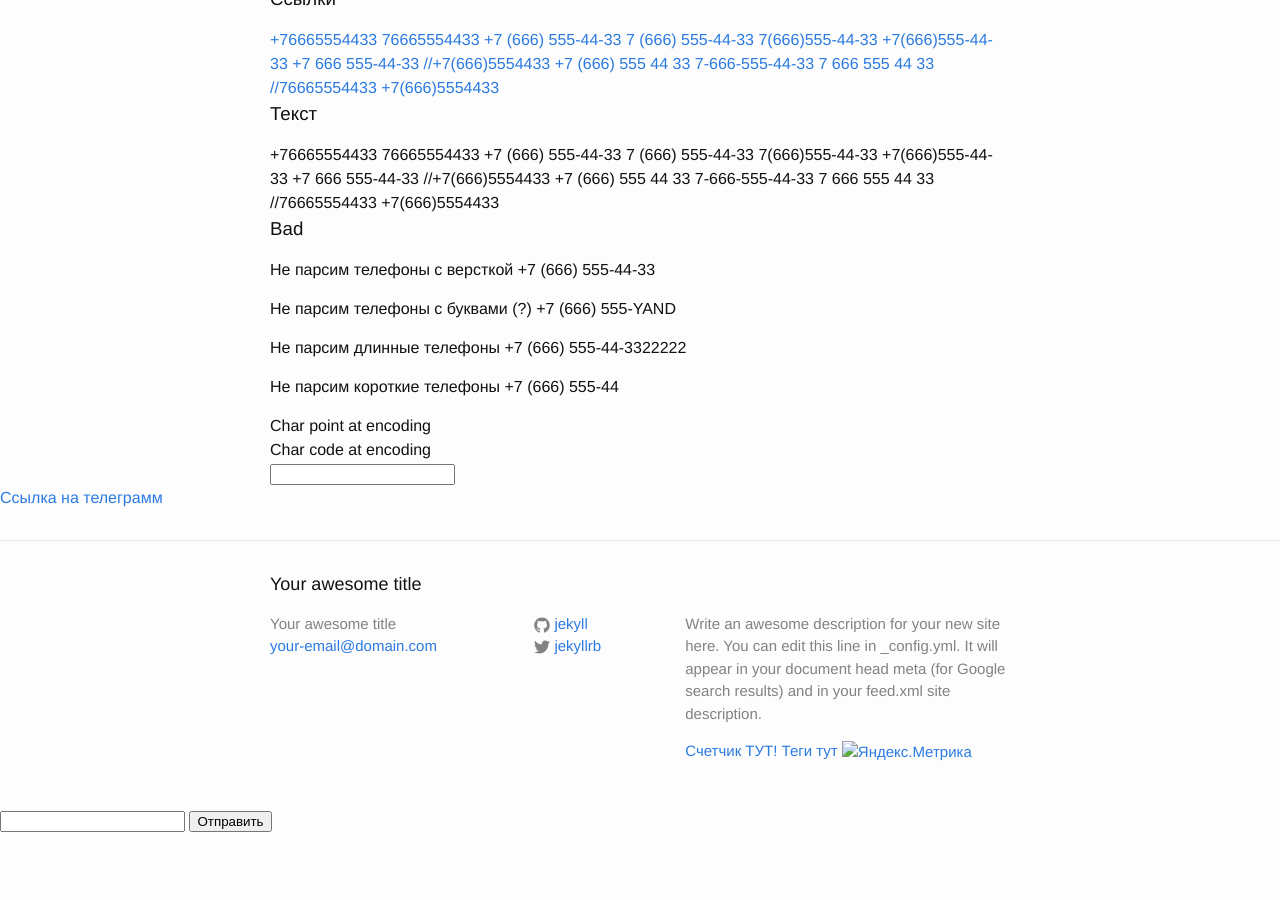
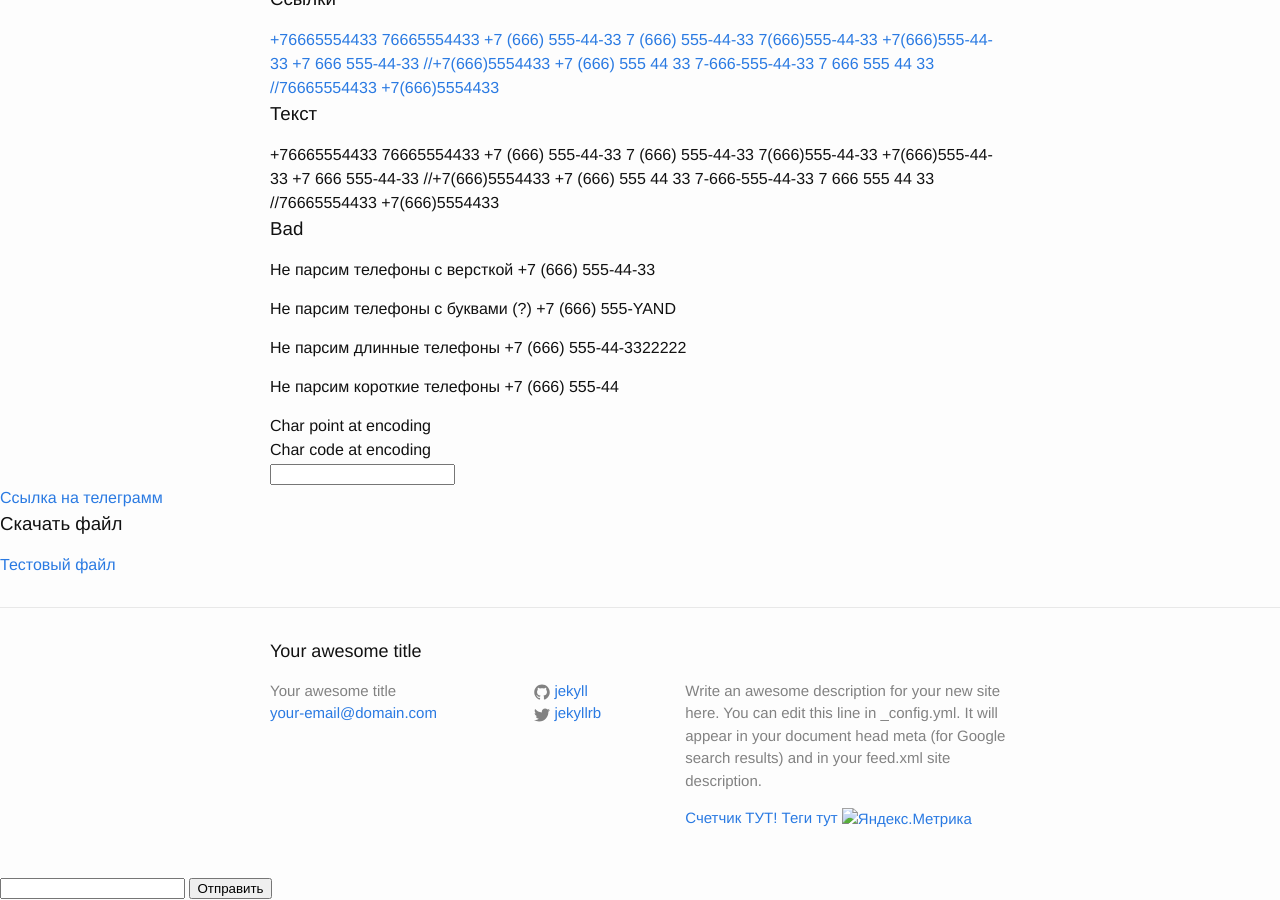
Before and after one commit to ddspb/ddspb.github.io, a Jekyll site: the page built from index.html, in a window 1280 px wide and 900 px high, scrolled down 5547 px. Built offline with Jekyll 4.4.1, drawn with Linux system fonts in a browser that asks for light colours; before the commit the page ends 6380 px from its top, so only the background shows below that.

Commit message:
Update index.html

```diff
--- a/index.html
+++ b/index.html
@@ -658,4 +658,6 @@ layout: default
     </script>
   </div>
   <a href="https://t.me/cats_cats">Ссылка на телеграмм</a>
+<h3>Скачать файл</h3>
+<a href="/Поздравление_тестировщику.txt">Тестовый файл</a>
 </div>
```
